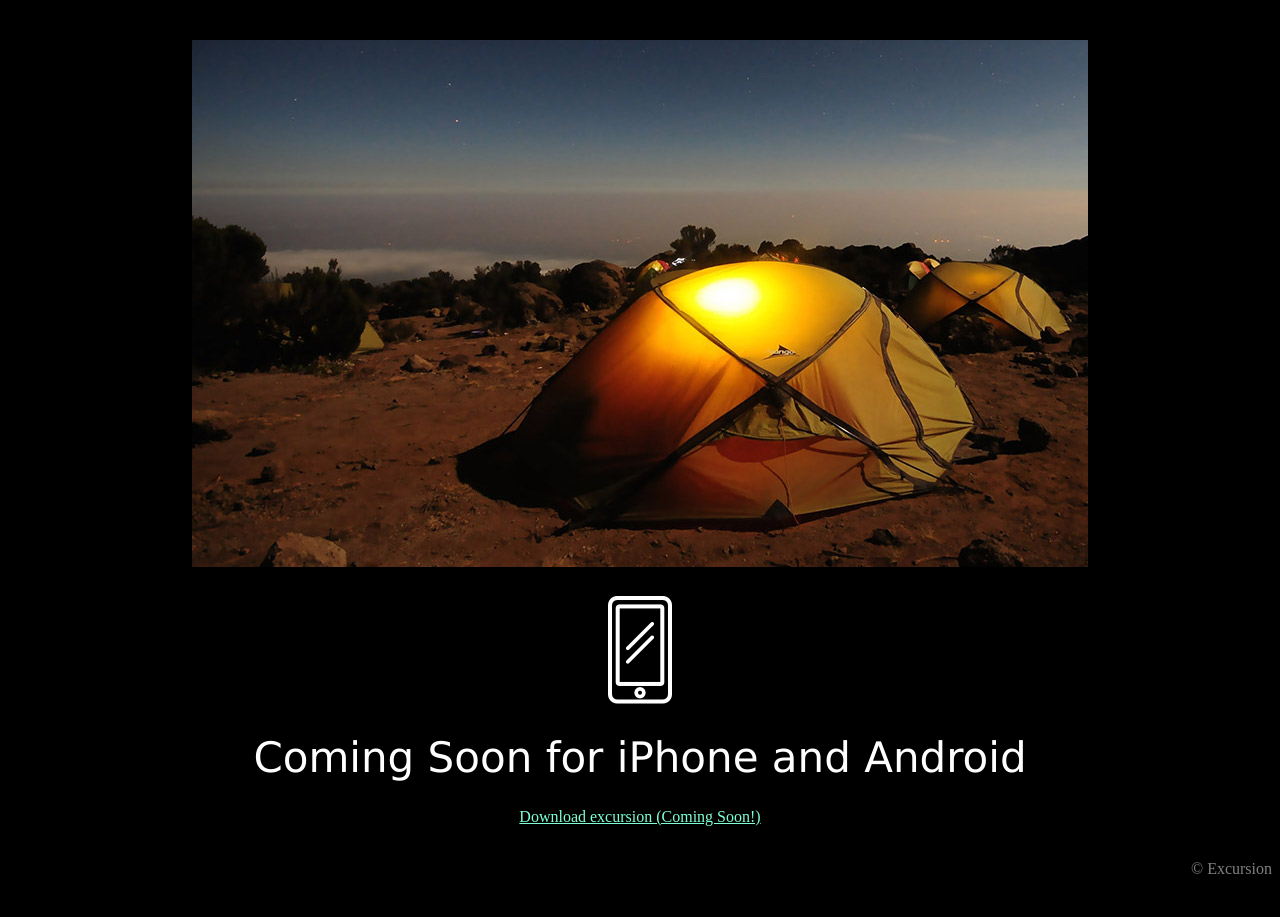
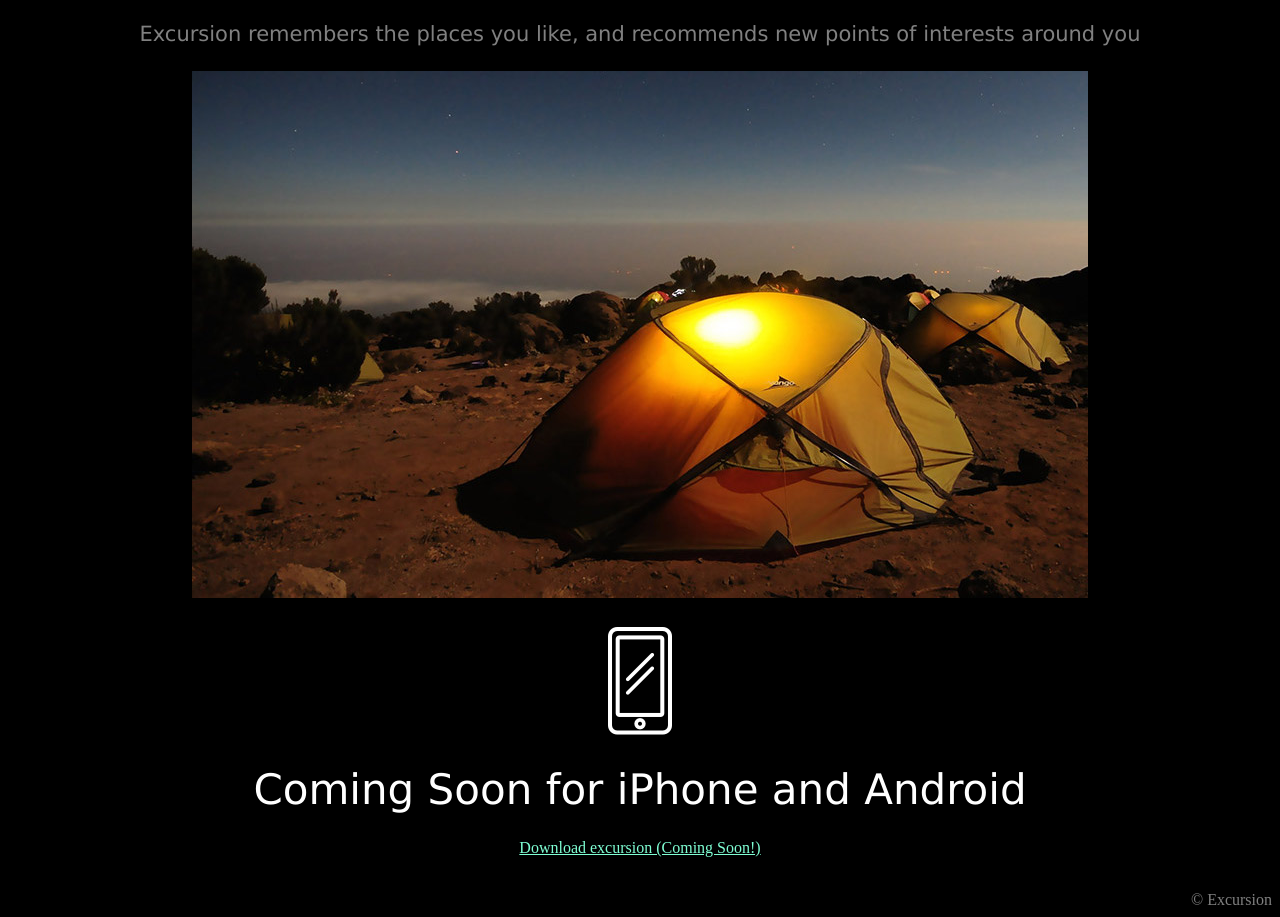
Before and after one commit to rvvr0101/excursion, a plain HTML site: page index.html in a window 1280 px wide. Shown: the part 357-1274 px from the top of the page. Before the commit the page ends 1243 px from the top, so only its background shows below. Drawn offline with Linux system fonts and the light colour scheme.

Commit message:
Added footer and fixed missing class belowPersonal

```diff
--- a/index.html
+++ b/index.html
@@ -15,5 +15,5 @@
     <img src="/resources/phone.png" class="imgs">
     <div class="personalComingSoon">Coming Soon for iPhone and Android</div>
     <div><p align="center"><a href="#" class="Download">Download excursion (Coming Soon!)</a></p></div><br>
-    <div id="copyright">© Excursion</div>
+    <footer id="copyright">© Excursion</footer>
 </body>
--- a/resources/css/style.css
+++ b/resources/css/style.css
@@ -25,7 +25,7 @@ body {
     margin-bottom: 2%;
 }
 
-#belowPersonal {
+.belowPersonal {
     color:gray;
     font-family:Verdana, Geneva, Tahoma, sans-serif;
     font-size: 21px;
```
